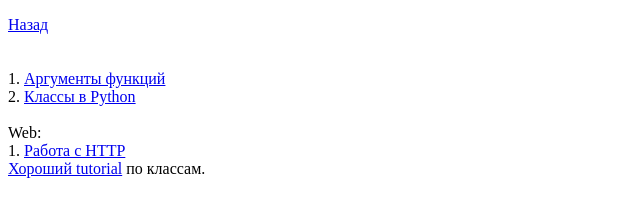
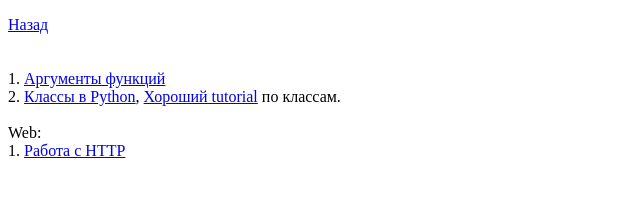
Before and after one commit to andreqwert/andreqwert.github.io, a plain HTML site: page python.html in a window 1280 px wide. Shown: the whole page, without its empty margins (0-640 px from the left). Drawn offline with Linux system fonts and the light colour scheme.

Commit message:
Update python.html

```diff
--- a/python.html
+++ b/python.html
@@ -15,7 +15,7 @@
     <br>
     <br>
         1. <a href='python/args.html'>Аргументы функций</a> <br>
-        2. <a href='python/classes.html'>Классы в Python</a> <br>
+        2. <a href='python/classes.html'>Классы в Python</a>, <a href='https://www.youtube.com/watch?v=ZDa-Z5JzLYM&t=233s'>Хороший tutorial</a> по классам. <br>
     <br>
 
 
@@ -24,7 +24,7 @@
 
 
 
-    <a href='https://www.youtube.com/watch?v=ZDa-Z5JzLYM&t=233s'>Хороший tutorial</a> по классам. <br>
+
 
 
 
```
